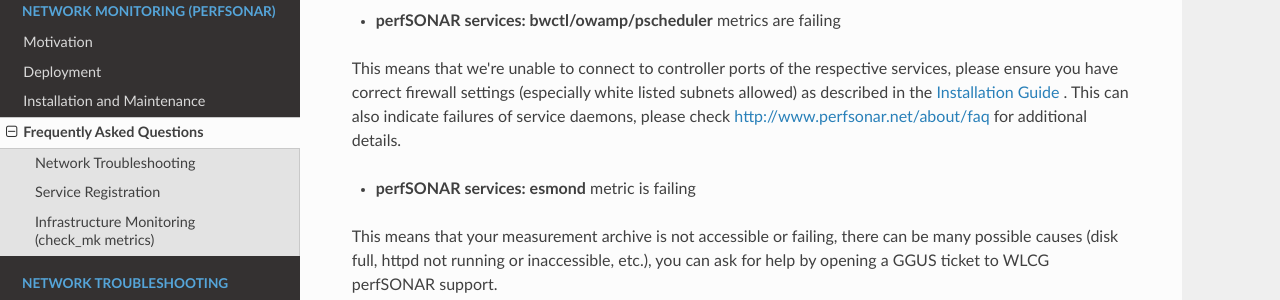
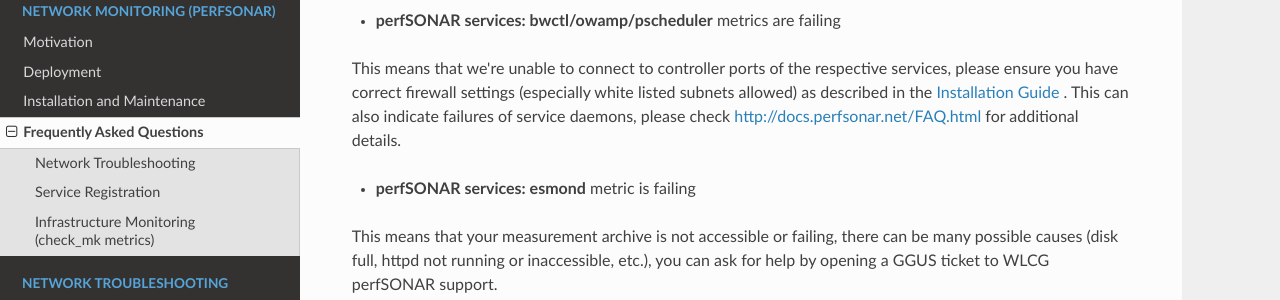
Before and after one commit to osg-htc/networking, an MkDocs documentation site: the page built from docs/perfsonar/faq.md, in a window 1280 px wide and 900 px high, scrolled down 1045 px. Shown: the part 151-451 px from the top of the window. Built offline with MkDocs 1.6.1, drawn with Linux system fonts in a browser that asks for light colours; nearby versions of some CDN libraries; old or Windows-style settings are respelled for this version of MkDocs; some of the changed lines change nothing that is shown.

Commit message:
Updated perfsonar FAQ

```diff
--- a/docs/perfsonar/faq.md
+++ b/docs/perfsonar/faq.md
@@ -33,7 +33,7 @@
 
 * **perfSONAR services: bwctl/owamp/pscheduler** metrics are failing
 
-This means that we're unable to connect to controller ports of the respective services, please ensure you have correct firewall settings (especially white listed subnets allowed) as described in the [Installation Guide](installation.md) . This can also indicate failures of service daemons, please check <http://www.perfsonar.net/about/faq> for additional details.
+This means that we're unable to connect to controller ports of the respective services, please ensure you have correct firewall settings (especially white listed subnets allowed) as described in the [Installation Guide](installation.md) . This can also indicate failures of service daemons, please check <http://docs.perfsonar.net/FAQ.html> for additional details.
 
 * **perfSONAR services: esmond** metric is failing
 
```
